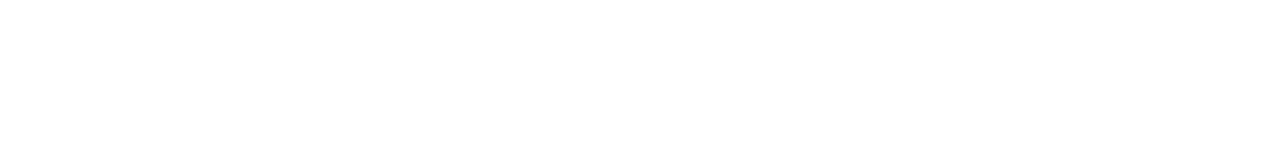
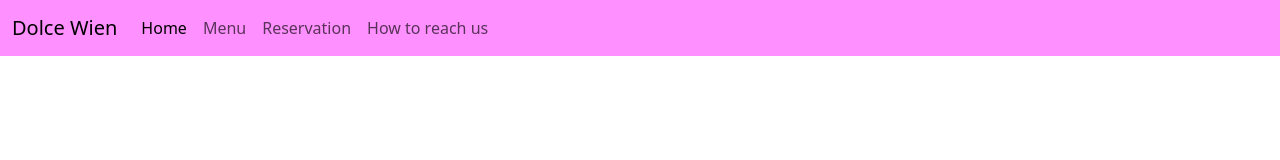
Before and after one commit to MLF-Tech/Ex-Advanced, a plain HTML site: page index.html in a window 1280 px wide. Drawn offline with nearby package versions, Linux system fonts and the light colour scheme; files whose address does not match are found by name.

Commit message:
adds navbar to html

```diff
--- a/index.html
+++ b/index.html
@@ -20,6 +20,43 @@
     <link rel="stylesheet" href="/css/style.css" />
   </head>
   <body>
+    <header>
+      <nav class="navbar navbar-expand-lg" style="background-color: rgba(255, 0, 255, 0.436);">
+        <div class="container-fluid">
+          <a class="navbar-brand" href="#">Dolce Wien</a>
+          <button class="navbar-toggler" type="button" data-bs-toggle="collapse" data-bs-target="#navbarNav" aria-controls="navbarNav" aria-expanded="false" aria-label="Toggle navigation">
+            <span class="navbar-toggler-icon"></span>
+          </button>
+          <div class="collapse navbar-collapse" id="navbarNav">
+            <ul class="navbar-nav">
+              <li class="nav-item">
+                <a class="nav-link active" aria-current="page" href="#">Home</a>
+              </li>
+              <li class="nav-item">
+                <a class="nav-link" href="#">Menu</a>
+              </li>
+              <li class="nav-item">
+                <a class="nav-link" href="#">Reservation</a>
+              </li>
+              <li class="nav-item">
+                <a class="nav-link" href="#">How to reach us</a>
+              </li>
+            </ul>
+          </div>
+        </div>
+      </nav>
+    </header>
+
+    <main>
+
+    </main>
+
+    <footer>
+      <p></p>
+
+    </footer>
+
+
     <!-- bootstrap js -->
     <script
       src="https://cdn.jsdelivr.net/npm/bootstrap@5.3.3/dist/js/bootstrap.bundle.min.js"
```
